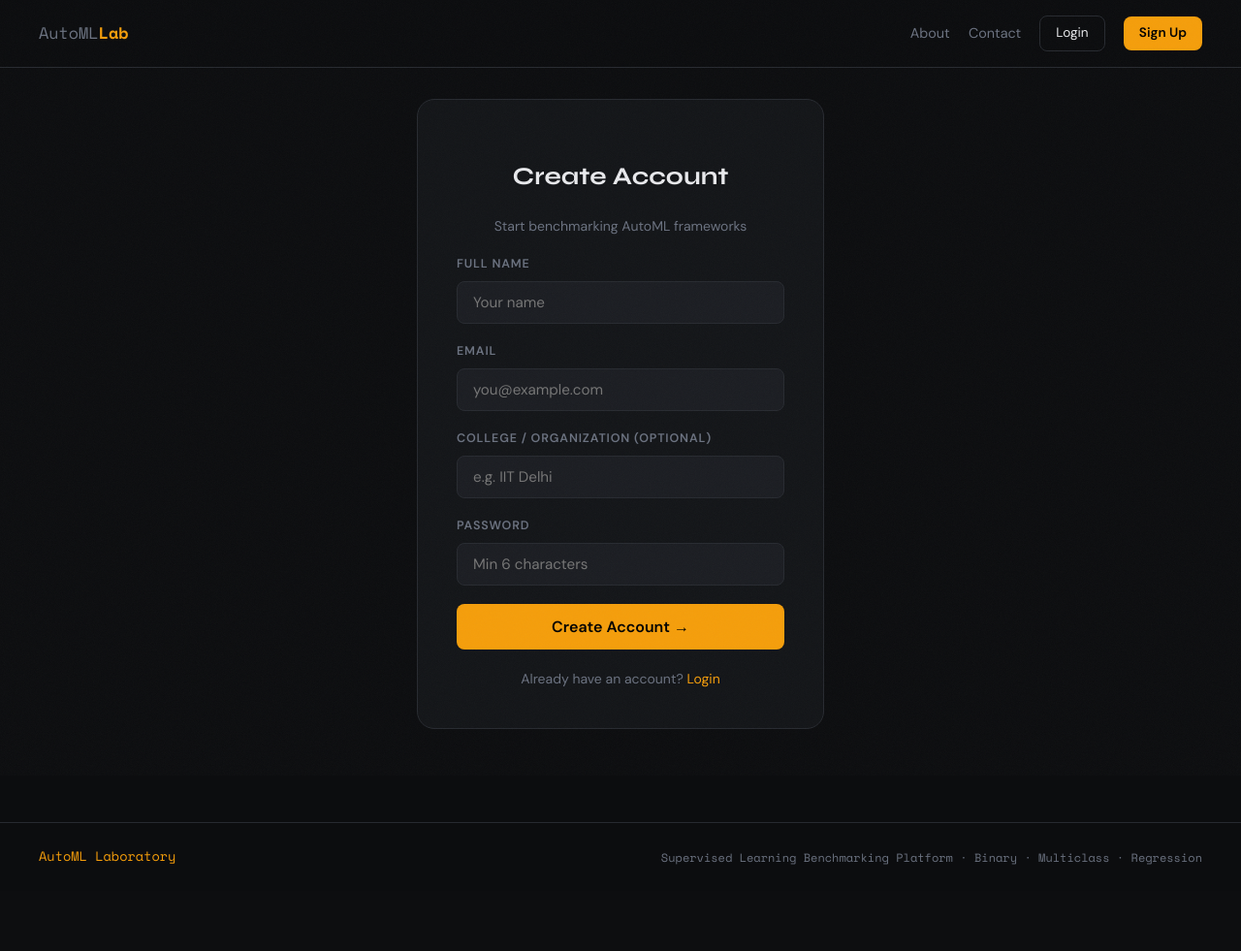
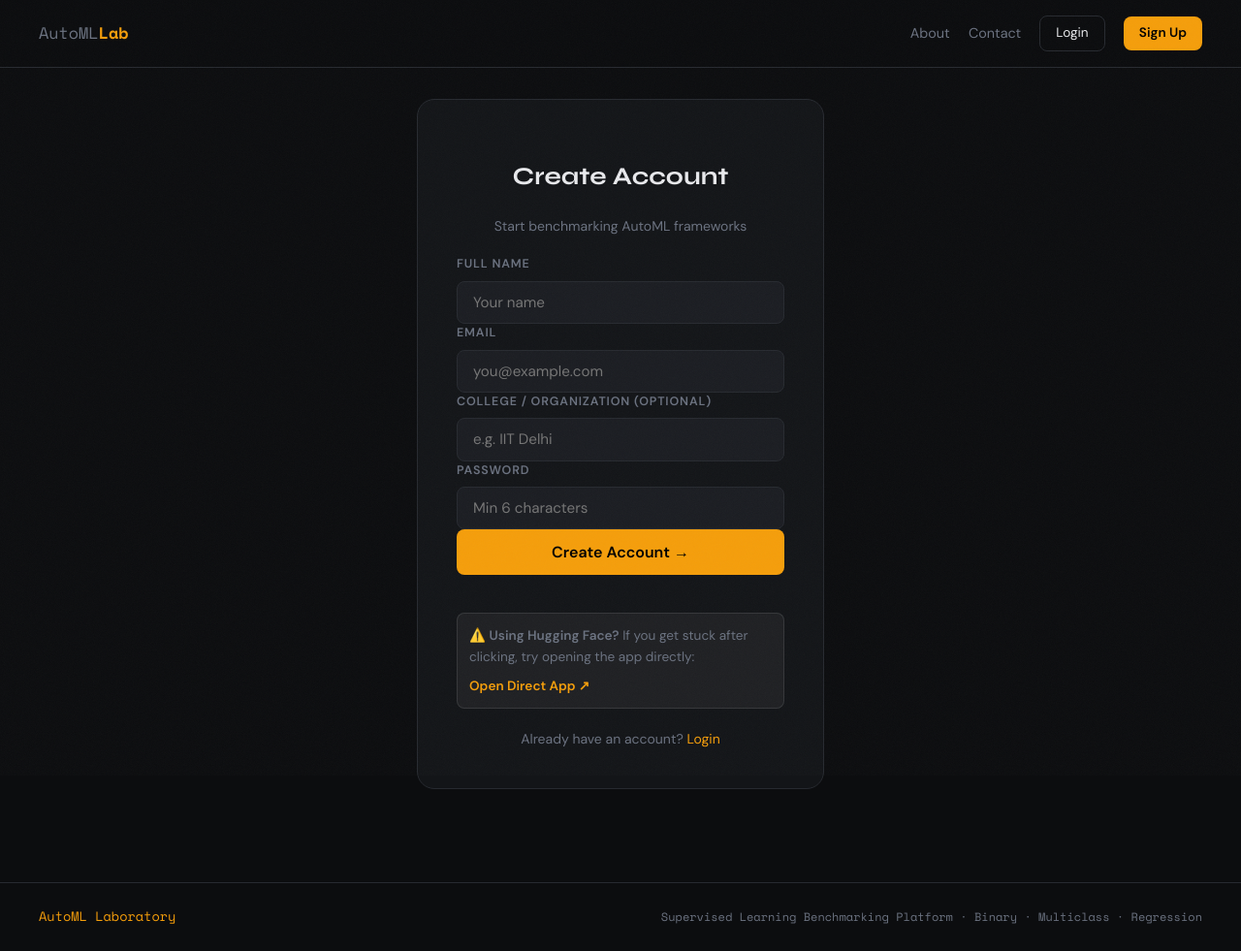
Before and after one commit to YUK3SH/AutoML-LABORATORY, a Flask app: page /signup in a window 1280 px wide. Shown: the whole page at 97% size. Before the commit the page ends 892 px from the top, so only its background shows below. Run offline with Flask 3, Linux system fonts and the light colour scheme.

Commit message:
fix: robust auth flow for iframes using standard POST forms

```diff
--- a/app.py
+++ b/app.py
@@ -56,27 +56,49 @@ def sanitize_json(obj):
 def signup():
     if request.method == "GET":
         return render_template("signup.html")
-    d = request.get_json()
-    result = create_user(d["name"], d["email"], d["password"], d.get("college", ""))
+
+    # Support both JSON and Form data
+    if request.is_json:
+        d = request.get_json()
+    else:
+        d = request.form
+
+    result = create_user(d.get("name"), d.get("email"), d.get("password"), d.get("college", ""))
     if result["success"]:
-        user = authenticate_user(d["email"], d["password"])
-        session["user_id"] = user["id"]
+        user = authenticate_user(d.get("email"), d.get("password"))
+        session["user_id"]   = user["id"]
         session["user_name"] = user["name"]
-        return jsonify({"success": True})
-    return jsonify(result), 400
+        if request.is_json:
+            return jsonify({"success": True})
+        return redirect(url_for("index"))
+
+    if request.is_json:
+        return jsonify(result), 400
+    return render_template("signup.html", error=result.get("error", "Signup failed."))
 
 
 @app.route("/login", methods=["GET", "POST"])
 def login():
     if request.method == "GET":
         return render_template("login.html")
-    d = request.get_json()
-    user = authenticate_user(d["email"], d["password"])
+
+    if request.is_json:
+        d = request.get_json()
+    else:
+        d = request.form
+
+    user = authenticate_user(d.get("email"), d.get("password"))
     if user:
         session["user_id"]   = user["id"]
         session["user_name"] = user["name"]
-        return jsonify({"success": True})
-    return jsonify({"error": "Invalid email or password."}), 401
+        if request.is_json:
+            return jsonify({"success": True})
+        return redirect(url_for("index"))
+
+    err = "Invalid email or password."
+    if request.is_json:
+        return jsonify({"error": err}), 401
+    return render_template("login.html", error=err)
 
 
 @app.route("/logout")
--- a/frontend/templates/signup.html
+++ b/frontend/templates/signup.html
@@ -7,45 +7,45 @@
     <h1 class="auth-title">Create Account</h1>
     <p class="auth-sub">Start benchmarking AutoML frameworks</p>
 
+    {% if error %}
+    <div class="error-msg" id="auth-error">{{ error }}</div>
+    {% elif error_msg %}
+    <div class="error-msg" id="auth-error">{{ error_msg }}</div>
+    {% else %}
     <div class="error-msg" id="auth-error" style="display:none"></div>
+    {% endif %}
 
+    <form method="POST" action="{{ url_for('signup') }}">
       <div class="form-group">
         <label class="form-label">Full Name</label>
-      <input type="text" id="name" class="form-input" placeholder="Your name" />
+        <input type="text" name="name" class="form-input" placeholder="Your name" required />
       </div>
       <div class="form-group">
         <label class="form-label">Email</label>
-      <input type="email" id="email" class="form-input" placeholder="you@example.com" />
+        <input type="email" name="email" class="form-input" placeholder="you@example.com" required />
       </div>
       <div class="form-group">
         <label class="form-label">College / Organization <span style="color:var(--muted)">(optional)</span></label>
-      <input type="text" id="college" class="form-input" placeholder="e.g. IIT Delhi" />
+        <input type="text" name="college" class="form-input" placeholder="e.g. IIT Delhi" />
       </div>
       <div class="form-group">
         <label class="form-label">Password</label>
-      <input type="password" id="password" class="form-input" placeholder="Min 6 characters" />
+        <input type="password" name="password" class="form-input" placeholder="Min 6 characters" required
+          minlength="6" />
       </div>
 
-    <button class="btn-auth" id="btn-signup">Create Account →</button>
+      <button type="submit" class="btn-auth" id="btn-signup">Create Account →</button>
+    </form>
+
+    <div
+      style="margin-top:20px; padding:12px; background:rgba(255,255,255,0.05); border-radius:8px; border:1px solid rgba(255,255,255,0.1); font-size:0.85rem; color:var(--muted);">
+      <p style="margin-bottom:8px;">⚠️ <b>Using Hugging Face?</b> If you get stuck after clicking, try opening the app
+        directly:</p>
+      <a href="https://yukesh46-automl-lab.hf.space" target="_blank"
+        style="color:var(--accent); text-decoration:none; font-weight:600;">Open Direct App ↗</a>
+    </div>
+
     <p class="auth-switch">Already have an account? <a href="{{ url_for('login') }}">Login</a></p>
   </div>
 </div>
-<script>
-document.getElementById('btn-signup').addEventListener('click', async () => {
-  const name = document.getElementById('name').value.trim();
-  const email = document.getElementById('email').value.trim();
-  const college = document.getElementById('college').value.trim();
-  const password = document.getElementById('password').value;
-  const errEl = document.getElementById('auth-error');
-  errEl.style.display = 'none';
-  if (!name || !email || !password) { errEl.textContent = 'Name, email and password are required.'; errEl.style.display = 'block'; return; }
-  if (password.length < 6) { errEl.textContent = 'Password must be at least 6 characters.'; errEl.style.display = 'block'; return; }
-  const btn = document.getElementById('btn-signup');
-  btn.disabled = true; btn.textContent = 'Creating…';
-  const res  = await fetch('/signup', { method: 'POST', headers: {'Content-Type':'application/json'}, body: JSON.stringify({name, email, password, college}) });
-  const data = await res.json();
-  if (data.success) { window.location.href = '/app'; }
-  else { errEl.textContent = data.error || 'Signup failed.'; errEl.style.display = 'block'; btn.disabled = false; btn.textContent = 'Create Account →'; }
-});
-</script>
 {% endblock %}
```
Also changed, not shown: frontend/templates/login.html (+19 -19 lines). Lines whose indentation alone changed are shown as unchanged.
